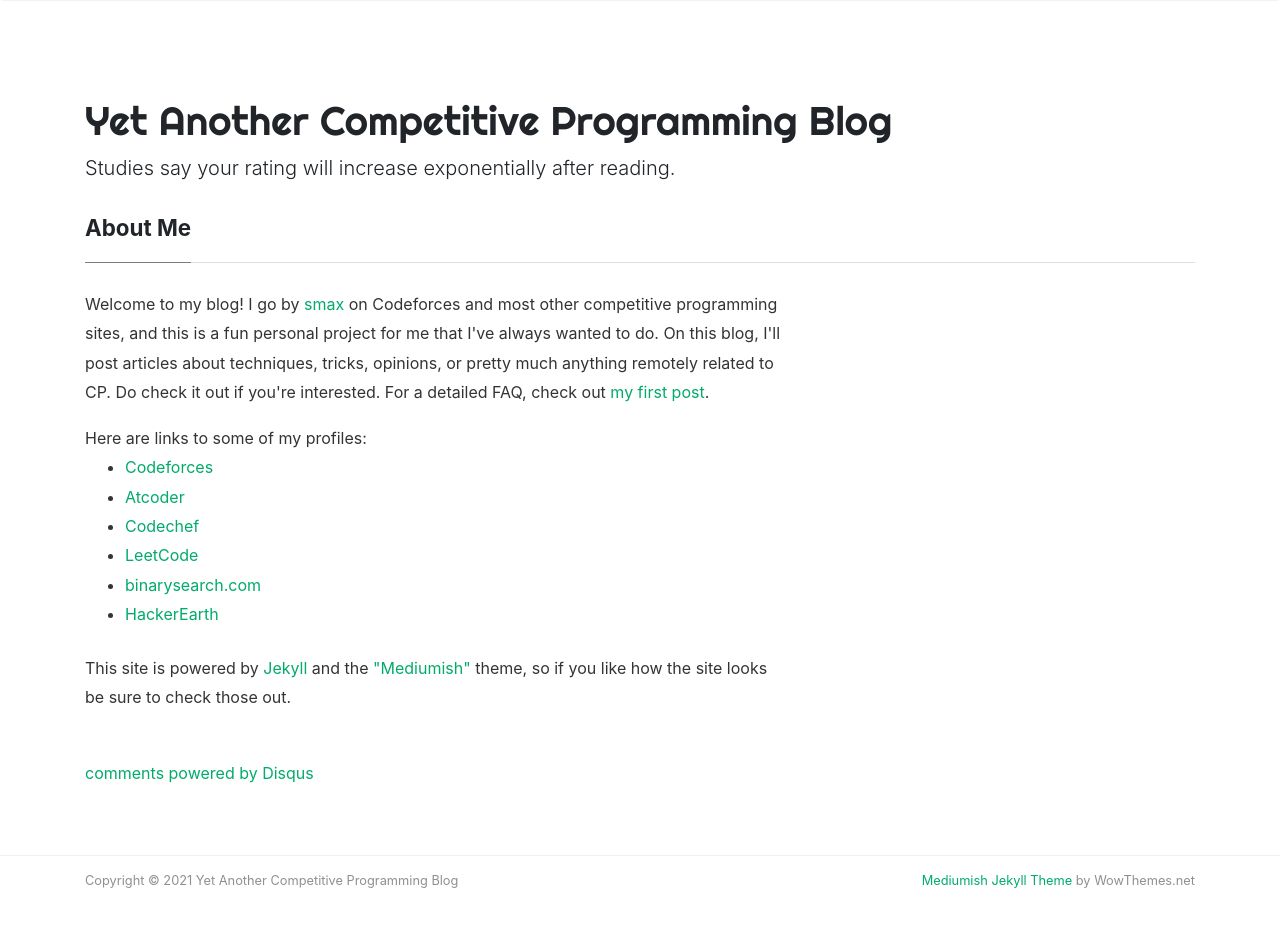
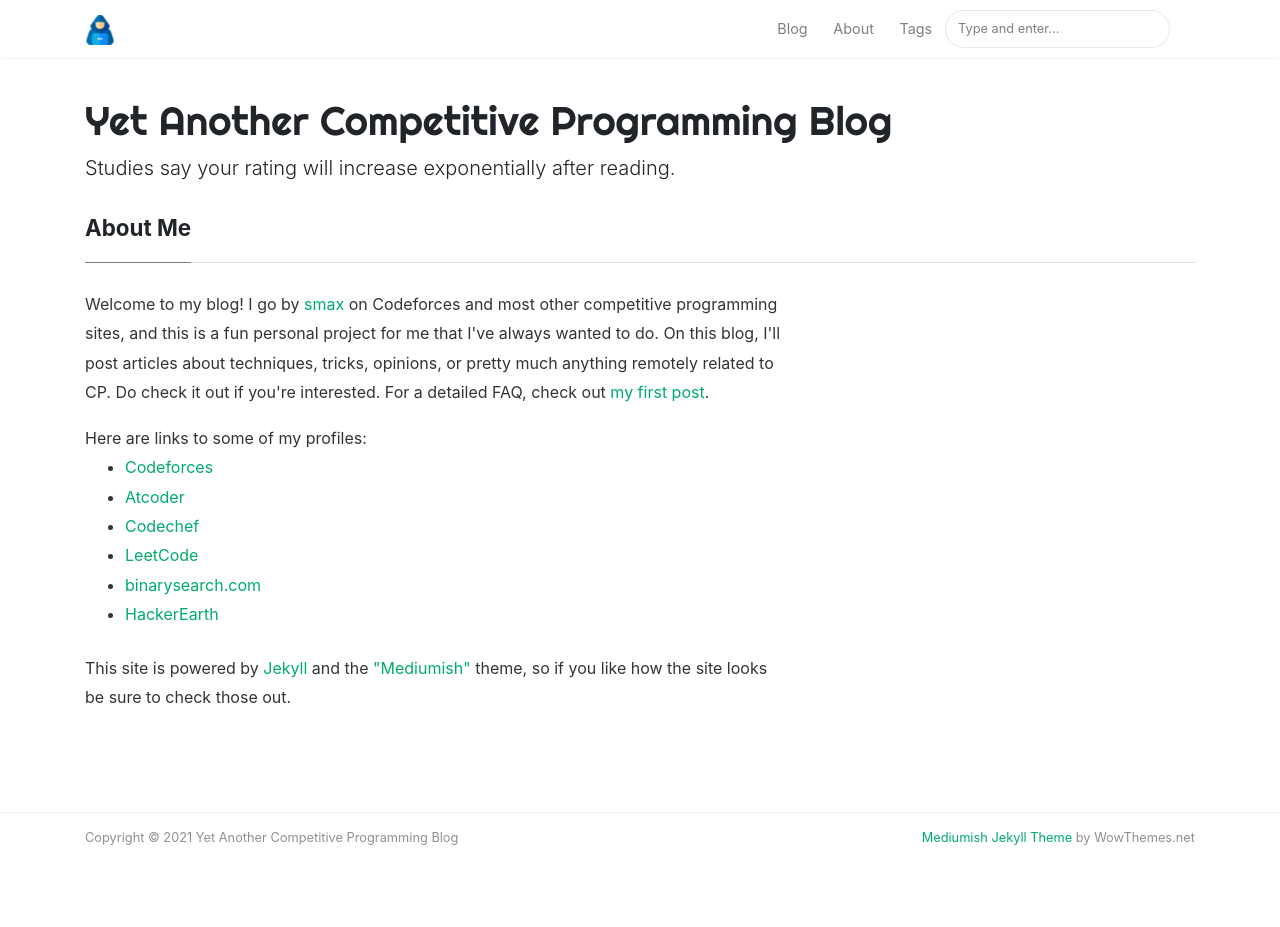
Before and after one commit to mzhang2021/cp-blog, a Jekyll site: the page built from _pages/about.md, in a window 1280 px wide and 964 px high. Shown: the top 927 px of the window. Built offline with Jekyll 4.4.1, drawn with Linux system fonts in a browser that asks for light colours; nearby versions of some CDN libraries; comment, search, counter and statistics services are not loaded; part of the change alters nothing that is shown.

```diff
--- a/_includes/disqus.html
+++ b/_includes/disqus.html
@@ -1,4 +1,4 @@
-<section class="disqus">
+<!-- <section class="disqus">
     <div id="disqus_thread"></div>
     <script type="text/javascript">
         var disqus_shortname = '{{site.disqus}}';
@@ -11,4 +11,11 @@
     </script>
     <noscript>Please enable JavaScript to view the <a href="http://disqus.com/?ref_noscript">comments powered by Disqus.</a></noscript>
     <a href="http://disqus.com" class="dsq-brlink">comments powered by <span class="logo-disqus">Disqus</span></a>
-</section>
+</section> -->
+<script src="https://utteranc.es/client.js"
+        repo="https://github.com/mzhang2021/cp-blog"
+        issue-term="pathname"
+        theme="github-light"
+        crossorigin="anonymous"
+        async>
+</script>
```
